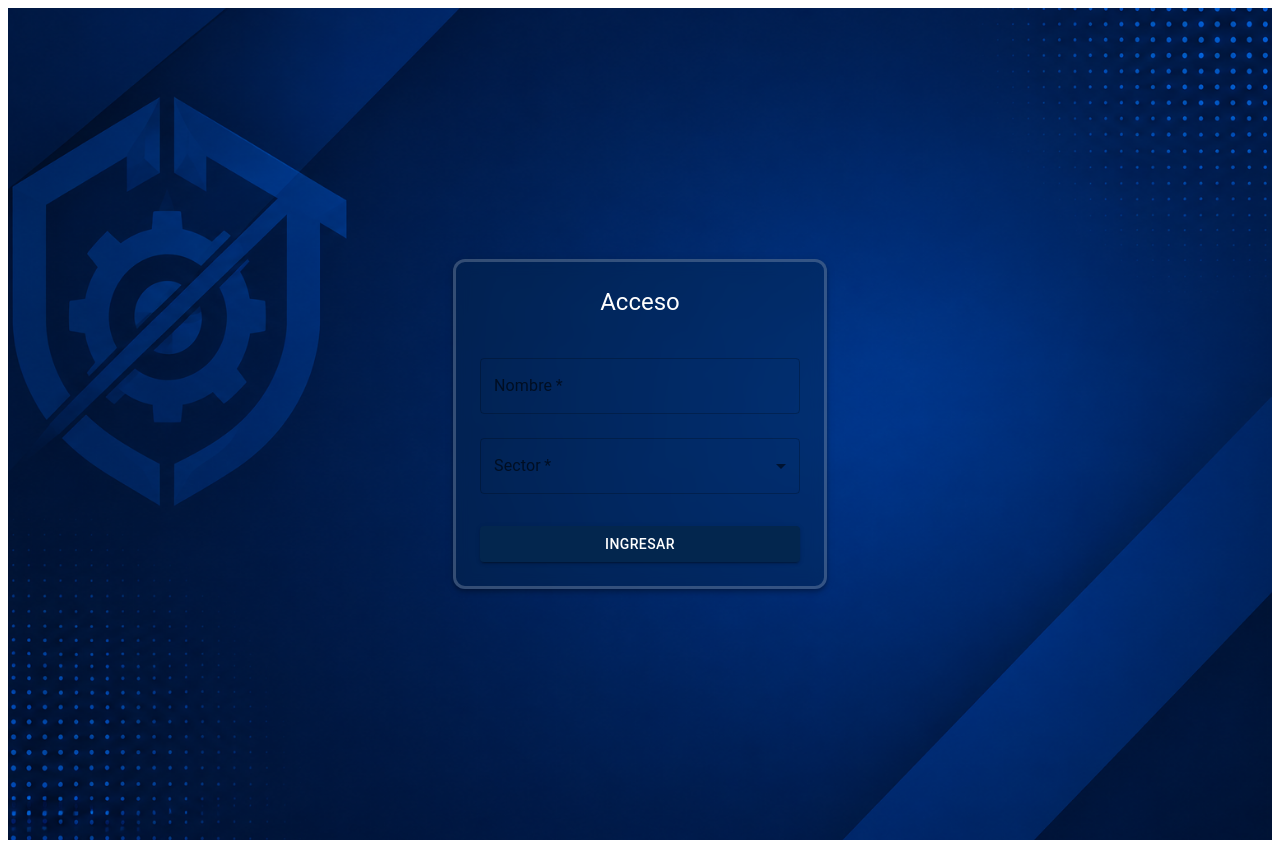
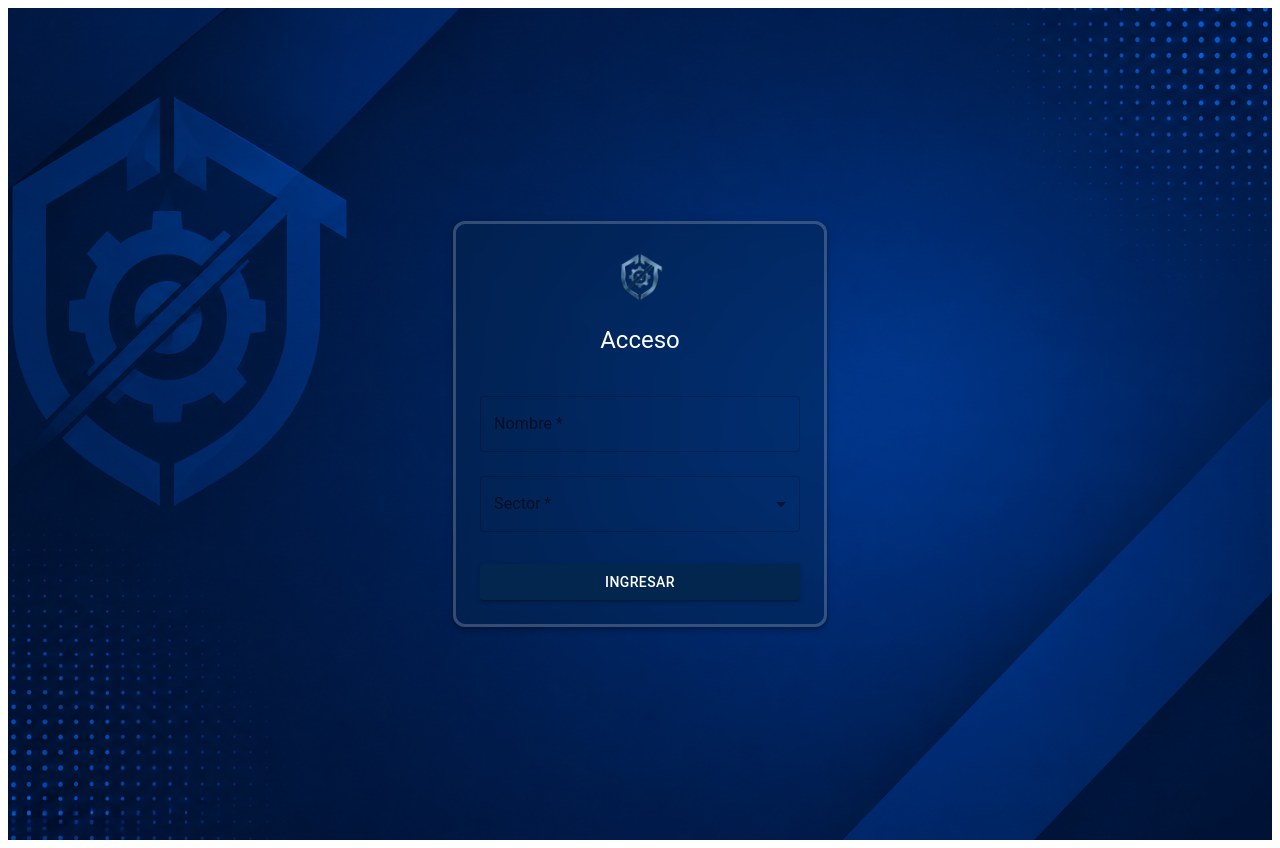
Before and after one commit to davidjuharez/pv_tp_integrador_grupo6, a React (Vite) app in the folder pv_tp_integrador_grupo6/: page /login in a window 1280 px wide. Built offline with nearby package versions, Linux system fonts and the light colour scheme.

Commit message:
Se agrega el logo de la pagina al login y se le cambia el color de la fuente.

```diff
--- a/pv_tp_integrador_grupo6/src/views/Login.jsx
+++ b/pv_tp_integrador_grupo6/src/views/Login.jsx
@@ -24,8 +24,10 @@ const Login = () => {
 
     return (
         <Box sx={{ minHeight: "100vh", backgroundImage: `url(${fondoLogin})`, backgroundSize: "cover", backgroundPosition: "center", display: "flex", justifyContent: "center", alignItems: "center", p: 2 }}>
-
             <Paper elevation={4} sx={{ p: 3, width: "100%", maxWidth: 320, borderRadius: 3, bgcolor: 'rgba(3, 38, 78, 0.4)', backdropFilter: 'blur(8px)', border: '3px solid rgba(255, 255, 255, 0.2)', color: '#ffffff' }}>
+                <Box sx={{ display: "flex", justifyContent: "center", mb: 2 }}>
+                    <Box component="img" src={logo} alt="Logo" sx={{ width: 60, height: 60 }} />
+                </Box>
                 <Typography variant="h5" align="center" sx={{ mb: 3 }}>Acceso</Typography>
                 <form onSubmit={handleSubmit}>
                     <TextField fullWidth label="Nombre" name="nombre" onChange={handleChange} margin="normal" required />
```
